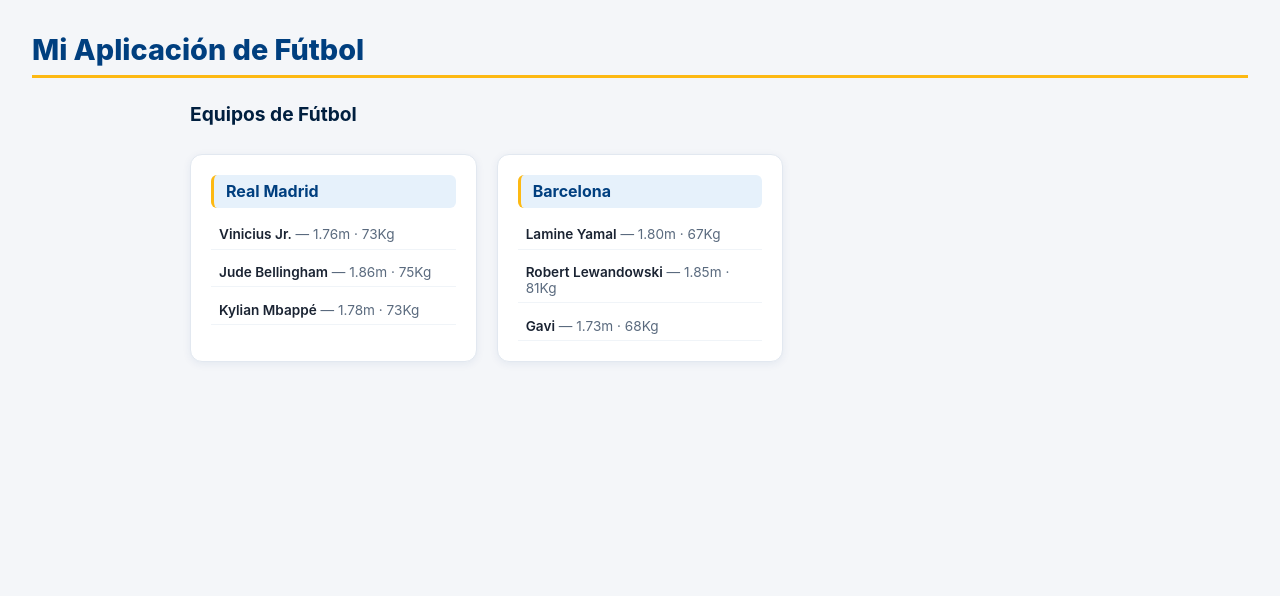
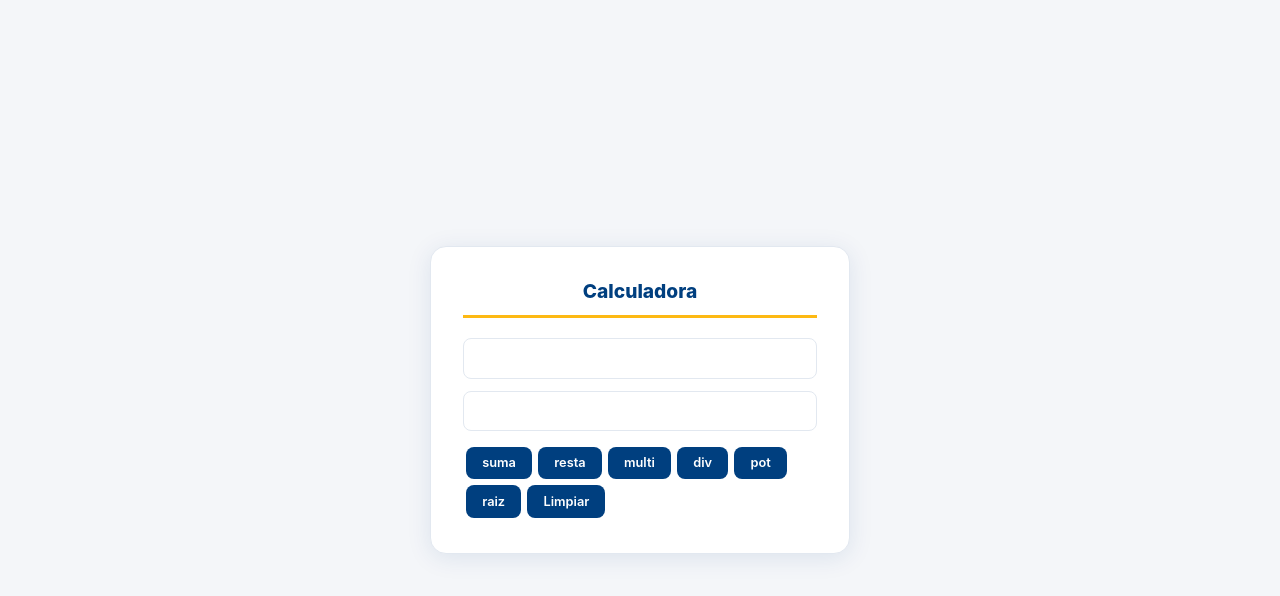
Before and after one commit to Miguel203Sopa/DPS_LABS_G02L, a Next.js app in the folder labo-dos/: page / in a window 1280 px wide. Shown: the top 596 px of the page. Built offline with nearby package versions, Linux system fonts and the light colour scheme.

Commit message:
guia.2 ejercicio.3

```diff
--- a/labo-dos/src/app/page.module.css
+++ b/labo-dos/src/app/page.module.css
@@ -1,71 +1,83 @@
-/* Ejercicio 2 — Equipos de Fútbol */
+/* Ejercicio 3 — Calculadora */
 .main {
   min-height: 100vh;
+  display: flex;
+  align-items: center;
+  justify-content: center;
   background: #f4f6f9;
   font-family: 'Inter', sans-serif;
-  padding: 2rem;
 }
 
-.main h1 {
-  font-size: 1.8rem;
+.calculadora {
+  background: #fff;
+  border: 1px solid #e2e8f0;
+  border-radius: 16px;
+  padding: 2rem;
+  width: 100%;
+  max-width: 420px;
+  box-shadow: 0 4px 24px rgba(0,63,127,.1);
+}
+
+.calculadora h2 {
+  font-size: 1.2rem;
   font-weight: 800;
   color: #003f7f;
+  text-align: center;
   border-bottom: 3px solid #fdb913;
-  padding-bottom: 0.5rem;
-  margin-bottom: 1.5rem;
+  padding-bottom: 0.75rem;
+  margin-bottom: 1.25rem;
 }
 
-.container__list {
-  display: grid;
-  grid-template-columns: repeat(auto-fill, minmax(280px, 1fr));
-  gap: 1.25rem;
-  max-width: 900px;
-  margin: 0 auto;
+.calculadora input {
+  width: 100%;
+  padding: 0.65rem 1rem;
+  border: 1px solid #e2e8f0;
+  border-radius: 8px;
+  font-family: 'Fira Code', monospace;
+  font-size: 1rem;
+  margin-bottom: 0.75rem;
+  outline: none;
+  transition: border-color .2s;
 }
 
-.container__list h2 {
-  grid-column: 1 / -1;
-  font-size: 1.2rem;
-  font-weight: 700;
-  color: #001f3f;
-  margin-bottom: 0.5rem;
+.calculadora input:focus {
+  border-color: #003f7f;
+  box-shadow: 0 0 0 3px rgba(0,63,127,.1);
 }
 
-.container__list div {
-  background: #fff;
-  border: 1px solid #e2e8f0;
-  border-radius: 12px;
-  padding: 1.25rem;
-  box-shadow: 0 2px 8px rgba(0,63,127,.07);
+.calculadora button {
+  padding: 0.55rem 1rem;
+  background: #003f7f;
+  color: #fff;
+  border: none;
+  border-radius: 8px;
+  font-family: 'Inter', sans-serif;
+  font-size: 0.8rem;
+  font-weight: 600;
+  cursor: pointer;
+  transition: background .2s;
+  margin: 0.2rem;
 }
 
-.container__list h3 {
-  font-size: 1rem;
+.calculadora button:hover {
+  background: #fdb913;
+  color: #001f3f;
+}
+
+.calculadora p {
+  margin-top: 1rem;
+  text-align: center;
+  font-size: 1.1rem;
   font-weight: 700;
   color: #003f7f;
   background: #e6f1fb;
-  padding: 0.4rem 0.75rem;
-  border-radius: 6px;
-  margin-bottom: 0.75rem;
-  border-left: 3px solid #fdb913;
+  padding: 0.6rem;
+  border-radius: 8px;
+  font-family: 'Fira Code', monospace;
 }
 
-.container__list ul {
-  list-style: none;
-  padding: 0;
-  display: flex;
-  flex-direction: column;
-  gap: 0.5rem;
+.error {
+  color: #c0392b !important;
+  background: #fdecea !important;
+  border: 1px solid #f5c6c2 !important;
 }
-
-.container__list li {
-  font-size: 0.85rem;
-  color: #5a6a7e;
-  padding: 0.4rem 0.5rem;
-  border-bottom: 1px solid #f0f4f8;
-}
-
-.container__list li strong {
-  color: #1a2332;
-  font-weight: 600;
-}
--- a/labo-dos/src/app/page.tsx
+++ b/labo-dos/src/app/page.tsx
@@ -1,61 +1,49 @@
-
-import { JSX } from "react/jsx-dev-runtime";
+"use client";
+import { useState } from "react";
 import styles from "./page.module.css";
 
-
-interface Jugador {
-  id: number;
-  nombre: string;
-  altura: string;
-  peso: string;
-}
-
-interface Equipo {
-  id: number;
-  nombre: string;
-  plantilla: Jugador[];
-}
-
-interface EquiposProps {
-  equipos: Equipo[];
-}
-
-const Equipos = ({ equipos }: EquiposProps) => (
-  <div className={styles.container__list}>
-    <h2>Equipos de Fútbol</h2>
-    {equipos.map((equipo: Equipo) => (
-      <div key={equipo.id}>
-        <h3>{equipo.nombre}</h3>
-        <ul>
-          {equipo.plantilla.map((j: Jugador) => (
-            <li key={j.id}>
-              <strong>{j.nombre}</strong> — {j.altura}m · {j.peso}
-            </li>
-          ))}
-        </ul>
-      </div>
-    ))}
-  </div>
-);
-
-const equiposData: Equipo[] = [
-  { id: 1, nombre: "Real Madrid", plantilla: [
-    { id: 1, nombre: "Vinicius Jr.", altura: "1.76", peso: "73Kg" },
-    { id: 2, nombre: "Jude Bellingham", altura: "1.86", peso: "75Kg" },
-    { id: 3, nombre: "Kylian Mbappé", altura: "1.78", peso: "73Kg" },
-  ]},
-  { id: 2, nombre: "Barcelona", plantilla: [
-    { id: 1, nombre: "Lamine Yamal", altura: "1.80", peso: "67Kg" },
-    { id: 2, nombre: "Robert Lewandowski", altura: "1.85", peso: "81Kg" },
-    { id: 3, nombre: "Gavi", altura: "1.73", peso: "68Kg" },
-  ]},
-];
+type Operacion = "suma" | "resta" | "multi" | "div" | "pot" | "raiz";
 
 export default function Home() {
+  const [num1, setNum1] = useState<string>("");
+  const [num2, setNum2] = useState<string>("");
+  const [resultado, setResultado] = useState<string | null>(null);
+  const [error, setError] = useState<string | null>(null);
+
+  const calcular = (op: Operacion): void => {
+    setError(null);
+    const a = parseFloat(num1);
+    const b = parseFloat(num2);
+    if (isNaN(a) || (isNaN(b) && op !== "raiz")) {
+      setError("Ingrese números válidos"); return;
+    }
+    if (op === "div" && b === 0) {
+      setError("Error: División por cero no permitida"); return;
+    }
+    if (op === "raiz" && a < 0) {
+      setError("Error: Raíz de número negativo"); return;
+    }
+    const resultados: Record<Operacion, number> = {
+      suma: a + b, resta: a - b, multi: a * b, div: a / b,
+      pot: Math.pow(a, b), raiz: Math.sqrt(a),
+    };
+    setResultado(String(Math.round(resultados[op] * 1e10) / 1e10));
+  };
+
   return (
     <main className={styles.main}>
-      <h1>Mi Aplicación de Fútbol</h1>
-      <Equipos equipos={equiposData} />
+      <div className={styles.calculadora}>
+        <h2>Calculadora</h2>
+        <input type="number" value={num1}
+          onChange={(e: React.ChangeEvent<HTMLInputElement>) => setNum1(e.target.value)} />
+        <input type="number" value={num2}
+          onChange={(e: React.ChangeEvent<HTMLInputElement>) => setNum2(e.target.value)} />
+        {(["suma","resta","multi","div","pot","raiz"] as Operacion[])
+          .map(op => <button key={op} onClick={() => calcular(op)}>{op}</button>)}
+        <button onClick={() => { setNum1(""); setNum2(""); setResultado(null); setError(null); }}>Limpiar</button>
+        {resultado && <p>Resultado: {resultado}</p>}
+        {error && <p className={styles.error}>{error}</p>}
+      </div>
     </main>
   );
 }
```
